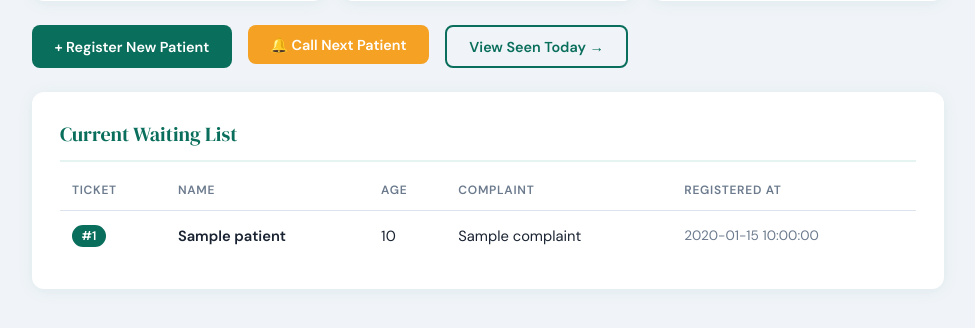
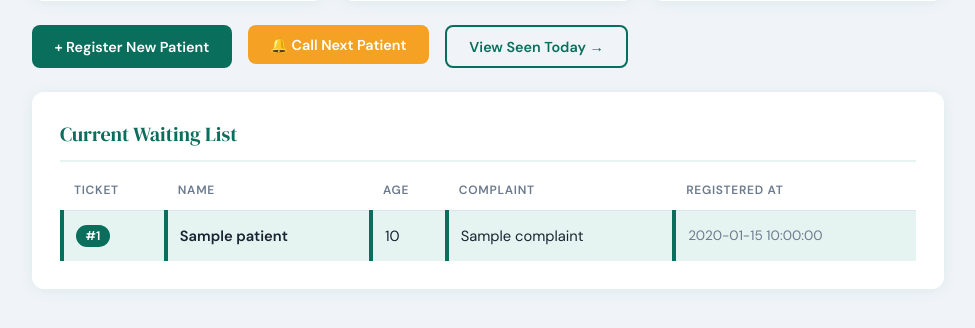
Before and after one commit to zuhurahh/health_clinic, a Flask app: template templates/index.html in a window 1280 px wide. Shown: the part 295-623 px from the top of the page, without its empty margins (152-1127 px from the left). Run offline with Flask 3, Linux system fonts and the light colour scheme; the template is opened without the code that fills it: most values are stand-ins (such as "Sample title", 1, 10 or a date in 2020).

Commit message:
Added a highlight next patient row in green

```diff
--- a/templates/base.html
+++ b/templates/base.html
@@ -128,6 +128,7 @@
       vertical-align: middle;
     }
     tr:hover td { background: var(--primary-light); }
+    tr.next-patient td { background: var(--primary-light); border-left: 4px solid var(--primary); }
 
     /* ── TICKET BADGE ── */
     .ticket {
--- a/templates/index.html
+++ b/templates/index.html
@@ -58,7 +58,7 @@
     </thead>
     <tbody>
       {% for patient in waiting_list %}
-      <tr>
+      <tr{% if loop.first %} class="next-patient"{% endif %}>
         <td><span class="ticket">#{{ patient.ticket_number }}</span></td>
         <td><strong>{{ patient.name }}</strong></td>
         <td>{{ patient.age }}</td>
```
